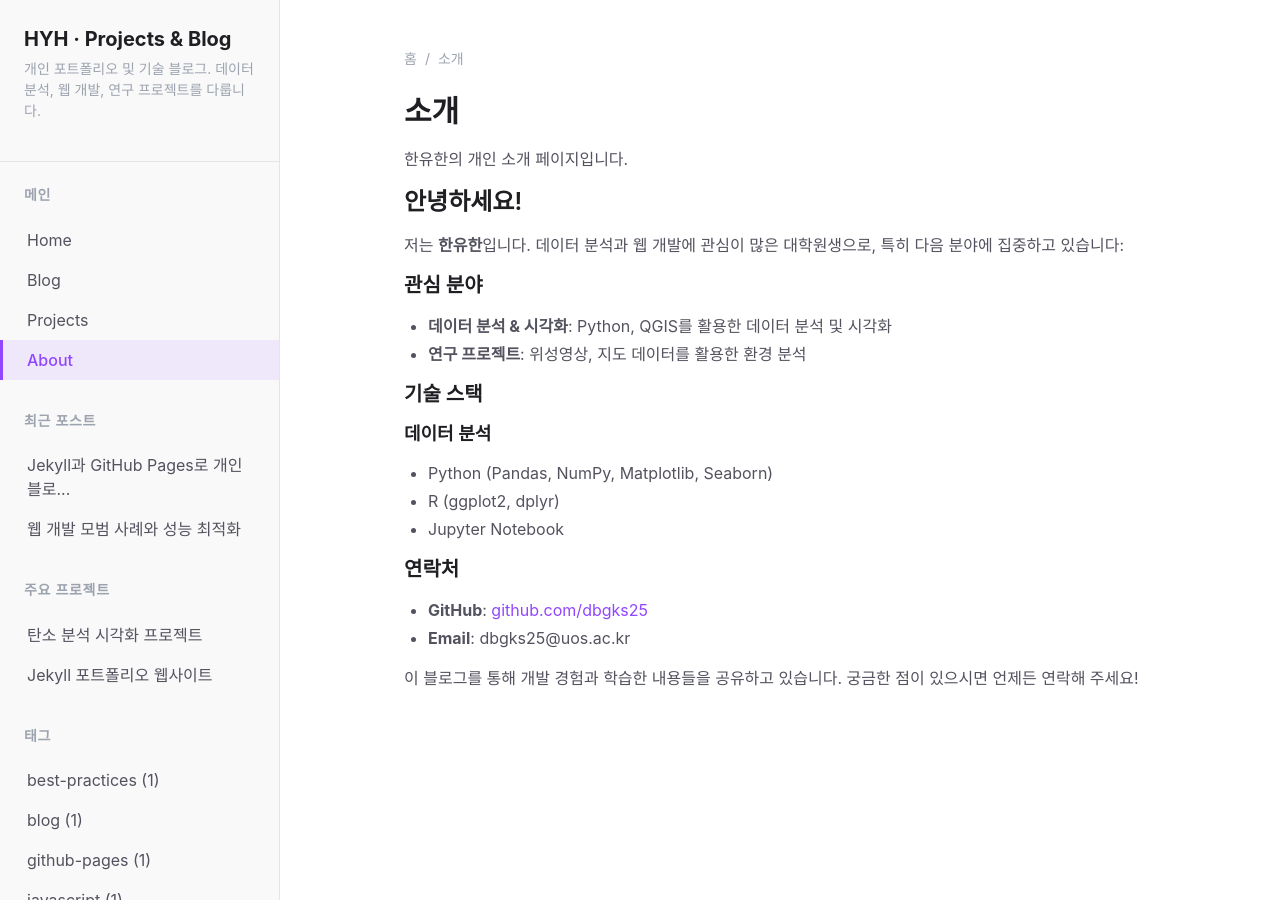
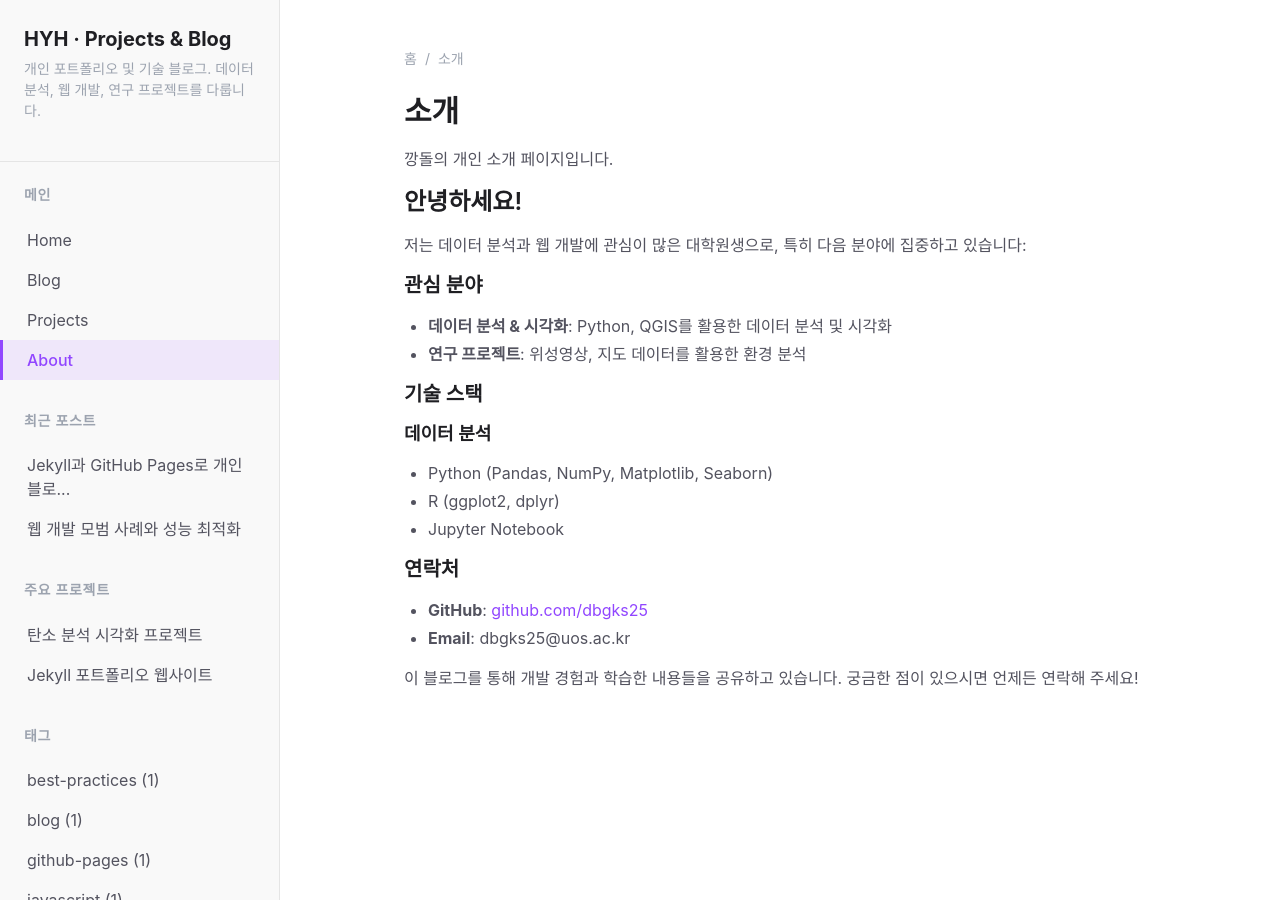
Before and after one commit to dbgks25/dbgks25.github.io, a Jekyll site: the page built from pages/about.md, in a window 1280 px wide. Built offline with Jekyll 4.4.1, drawn with Linux system fonts in a browser that asks for light colours.

Commit message:
Update personal introduction in about.md

```diff
--- a/pages/about.md
+++ b/pages/about.md
@@ -1,13 +1,13 @@
 ---
 layout: doc
 title: "소개"
-description: "한유한의 개인 소개 페이지입니다."
+description: "깡돌의 개인 소개 페이지입니다."
 permalink: /about/
 ---
 
 ## 안녕하세요!
 
-저는 **한유한**입니다. 데이터 분석과 웹 개발에 관심이 많은 대학원생으로, 특히 다음 분야에 집중하고 있습니다:
+저는 데이터 분석과 웹 개발에 관심이 많은 대학원생으로, 특히 다음 분야에 집중하고 있습니다:
 
 ### 관심 분야
 
```
